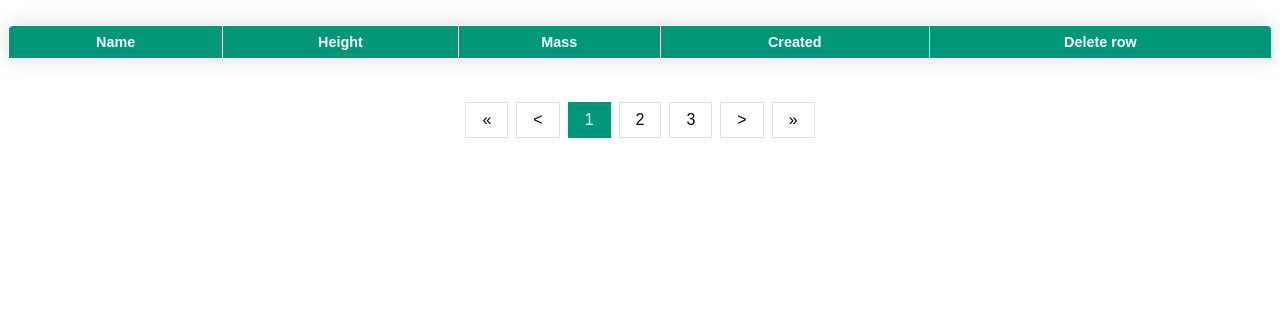
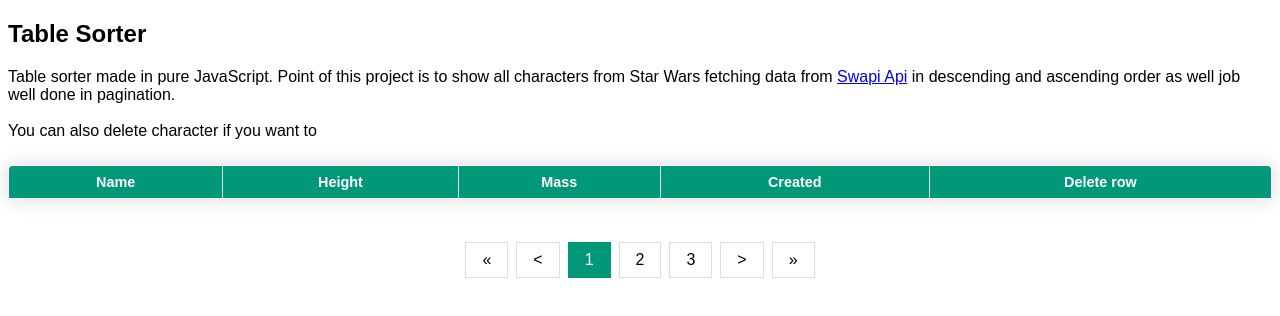
Before and after one commit to NikolaZdravkovic/Table-sorter, a plain HTML site: page index.html in a window 1280 px wide. Drawn offline with nearby package versions, Linux system fonts and the light colour scheme; no server answers.

Commit message:
Update text in index.html

```diff
--- a/index.html
+++ b/index.html
@@ -7,15 +7,20 @@
 </head>
 
 <body>
+    <h2>Table Sorter</h2>
+
+    <p>Table sorter made in pure JavaScript. Point of this project is to show all characters from Star Wars fetching data from <a href="https://swapi.dev/">Swapi Api</a>  in
+        descending and ascending order as well job well done in pagination. <br><br> You can also delete character if you want to
+    </p>
 
     <table class="content-table" id="myTable">
         <thead>
             <tr>
-                <th  onclick="handleSortTable(0)">Name</th>
+                <th onclick="handleSortTable(0)">Name</th>
                 <th onclick="handleSortTable(1)">Height</th>
-                <th  onclick="handleSortTable(2)">Mass</th>
-                <th  onclick="handleSortTable(3)">Created</th>
-                <th >Delete row</th>
+                <th onclick="handleSortTable(2)">Mass</th>
+                <th onclick="handleSortTable(3)">Created</th>
+                <th>Delete row</th>
 
             </tr>
         </thead>
```
